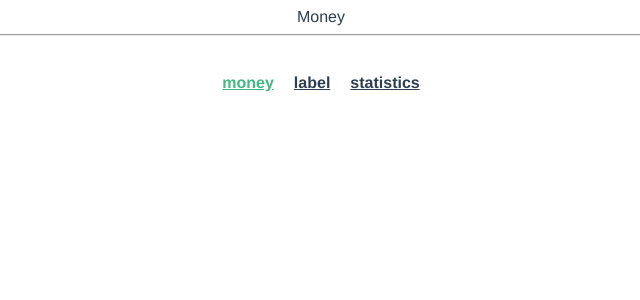
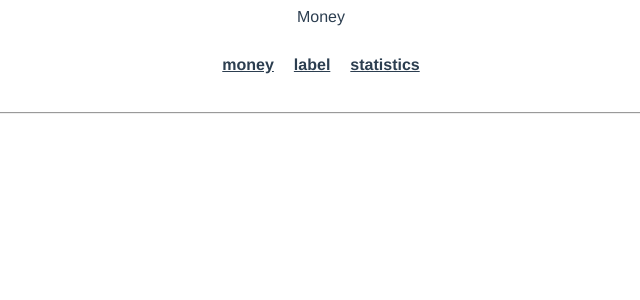
Before and after one commit to JimmeyCheung/morney-vue, a Vue app: page /#/money in a window 1280 px wide. Shown: the top 300 px of the page, without its empty margins (319-959 px from the left). Built offline with nearby package versions, Linux system fonts and the light colour scheme.

Commit message:
添加全局component:Nav

```diff
--- a/src/App.vue
+++ b/src/App.vue
@@ -2,11 +2,6 @@
   <div id="app">
     <router-view />
     <hr />
-    <div id="nav">
-      <router-link to="/money">money</router-link>
-      <router-link to="/label">label</router-link>
-      <router-link to="/statistics">statistics</router-link>
-    </div>
   </div>
 </template>
 
@@ -18,18 +13,4 @@
   text-align: center;
   color: #2c3e50;
 }
-
-#nav {
-  padding: 30px;
-
-  a {
-    font-weight: bold;
-    color: #2c3e50;
-    margin: 0 10px;
-
-    &.router-link-exact-active {
-      color: #42b983;
-    }
-  }
-}
 </style>
--- /dev/null
+++ b/src/components/Nav.vue
@@ -0,0 +1,28 @@
+<template>
+  <div class="nav">
+    <router-link to="/money">money</router-link>
+    <router-link to="/label">label</router-link>
+    <router-link to="/statistics">statistics</router-link>
+  </div>
+</template>
+
+<script lang="ts">
+import { Component, Prop, Vue } from "vue-property-decorator";
+
+@Component
+export default class Nav extends Vue {
+  @Prop() private msg!: string;
+}
+</script>
+
+<style lang="scss" scoped>
+.nav {
+  padding: 30px;
+
+  a {
+    font-weight: bold;
+    color: #2c3e50;
+    margin: 0 10px;
+  }
+}
+</style>
--- a/src/views/Label.vue
+++ b/src/views/Label.vue
@@ -1,5 +1,8 @@
 <template>
-  <div>Label</div>
+  <div>
+    Label
+    <Nav />
+  </div>
 </template>
 
 <script lang="ts">
--- a/src/views/Money.vue
+++ b/src/views/Money.vue
@@ -1,6 +1,7 @@
 <template>
   <div>
-    <div>Money</div>
+    Money
+    <Nav />
   </div>
 </template>
 
--- a/src/views/Statistics.vue
+++ b/src/views/Statistics.vue
@@ -1,5 +1,8 @@
 <template>
-  <div>Statistics</div>
+  <div>
+    Statistics
+    <Nav />
+  </div>
 </template>
 
 <script lang="ts">
```
Also changed, not shown: src/main.ts (+6 -3 lines).
